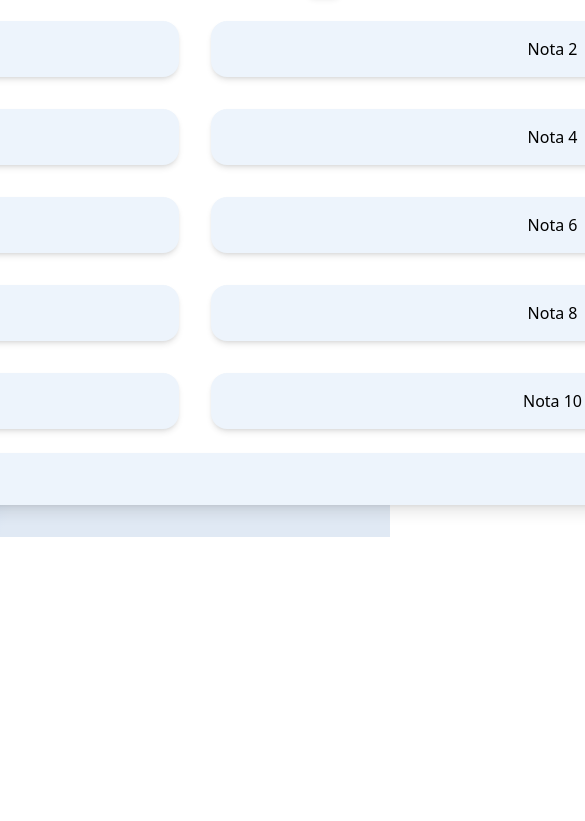
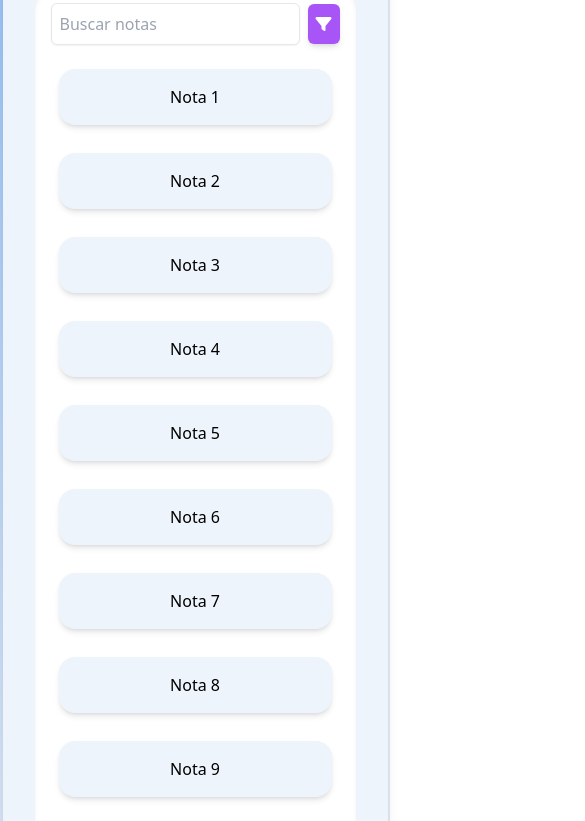
Before and after one commit to Simonghost117/dashboard-qfinder, a website built with Vite: page index.html in a window 390 px wide. Shown: the part 309-1130 px from the top of the page, 585 px wide, since content can reach past the window. Before the commit the page ends 846 px from the top, so only its background shows below. Built offline with nearby package versions, Linux system fonts and the light colour scheme.

Commit message:
Se hizo responsivo el section y las notas en columnas rama alejandro

```diff
--- a/index.html
+++ b/index.html
@@ -89,14 +89,14 @@
       </div>
     </div>
   </aside>
-  <main class="flex-1 p-8">
+  <main class="flex-1 p-8 md:flex-row">
     <header class="flex justify-between items-center mb-8">
      <!--<div class="flex items-center space-x-2">
 
      </div> -->
 
     </header>
-    <section class="bg-gris2 p-8 w-[1510px] h-[750px] md:max-xl:flex rounded-lg shadow-lg   size-full">
+    <section class="bg-gris2 p-8 w-full md:w-[1510px] h-auto md:h-[750px] md:max-xl:flex  rounded-lg shadow-lg   size-full">
       <img alt="Logo" class="h-10" height="50" src="/public/images/logo.png" width="size-full"/>
       <div class="flex justify-end py-4 space-x-4">
         <i class="fas fa-user-circle text-2xl text-gray-700">
@@ -117,13 +117,13 @@
      </div>
      <div class="bg-white p-4 rounded-3xl  shadow-inner">
       <div class="flex justify-center items-center space-x-2 mb-4">
-        <input class="p-2 border rounded-md shadow-sm" placeholder="Buscar notas" type="text"/>
+        <input class="p-2 border rounded-md md:w-auto shadow-sm" placeholder="Buscar notas" type="text"/>
         <button class="p-2 bg-purple-500 text-white rounded-md shadow-md">
          <i class="fas fa-filter">
          </i>
         </button>
        </div>
-      <section class="grid grid-cols-2 gap-8 text-center p-2  bg-white ">
+      <section class="grid grid-cols-1 sm:grid-cols-2 lg:grid-cols-2 gap-7 text-center p-2 bg-white ">
        <div class="bg-gris2 p-4 rounded-2xl shadow-md ">
         Nota 1
        </div>
```
